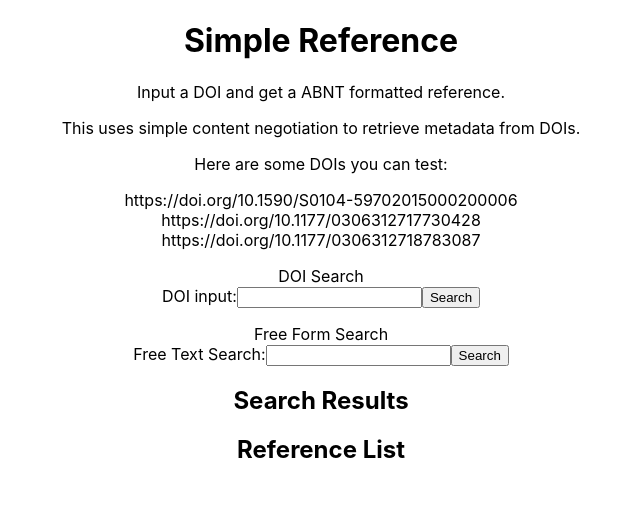
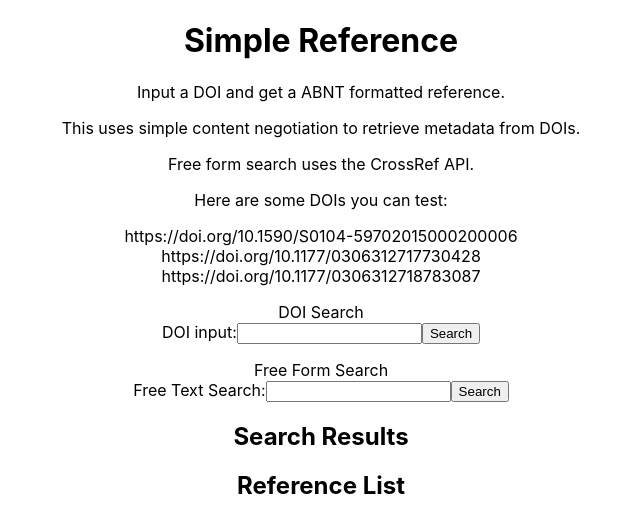
Before and after one commit to fmammoli/simple-references, a React (Create React App) app: page / in a window 1280 px wide. Shown: the top 532 px of the page, without its empty margins (319-959 px from the left). Built offline with nearby package versions, Linux system fonts and the light colour scheme.

Commit message:
editing initial text

```diff
--- a/src/App.js
+++ b/src/App.js
@@ -29,12 +29,10 @@ function AbntItem({reference}) {
 
     return (
         <p>{formatReference(reference)}</p>
-    //<p>{`${authors}. ${reference.title}. ${reference.journal}, v. ${reference.volume}, n. ${reference.issue}, p. ${reference.pages}, ${months[reference.month-1]}. ${reference.year}. Disponível em: <${reference.available_at}>, DOI: <${reference.doi}>`}</p>
     )
 }
 
 function SearchItem({item, setDOI, setSearchList}) {
-
     function handleOnClick(event) {
         setDOI(item.DOI);
         setSearchList([]);
@@ -146,6 +144,9 @@ function App() {
                 <p>
                     This uses simple content negotiation to retrieve metadata from DOIs.
                 </p>
+                <p>
+                    Free form search uses the CrossRef API.
+                </p>
                 <div>
                     <p>Here are some DOIs you can test:</p>
                     <div>https://doi.org/10.1590/S0104-59702015000200006</div>
```
